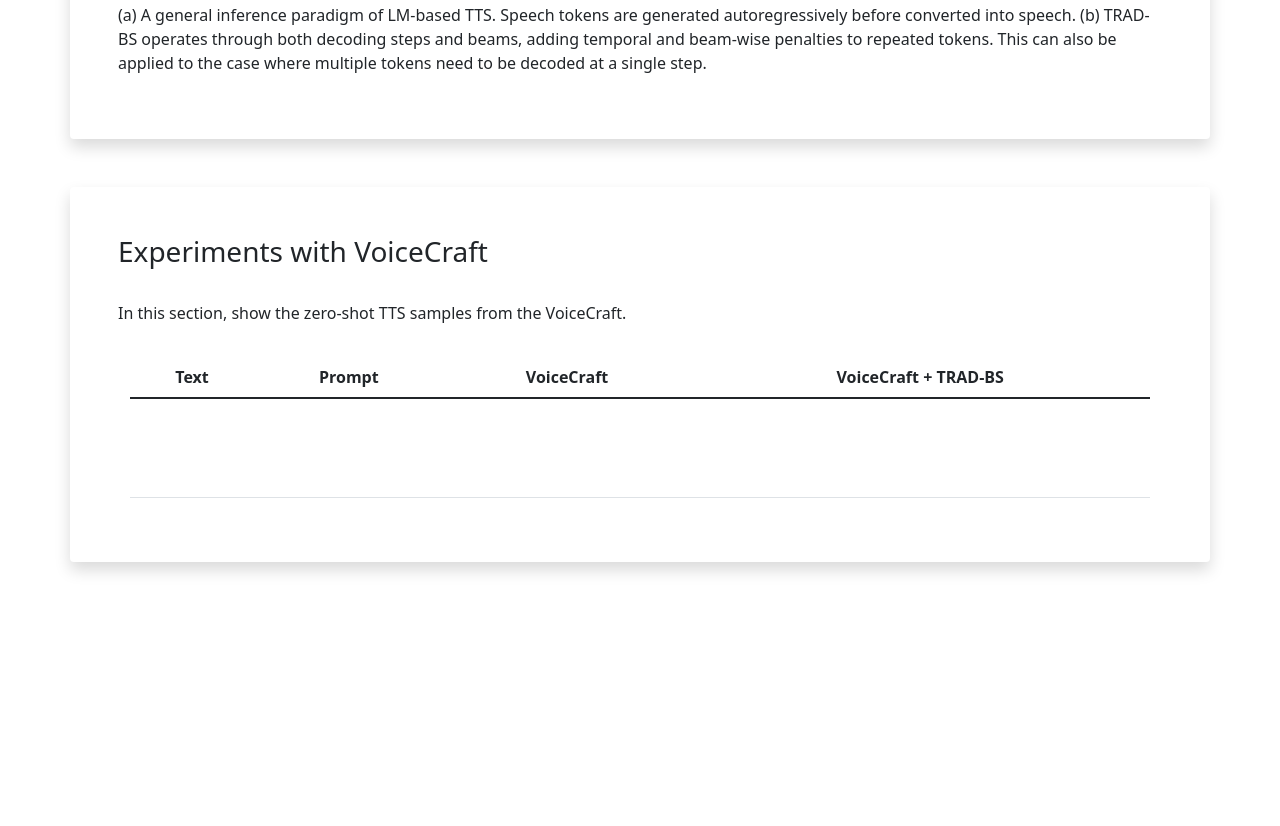
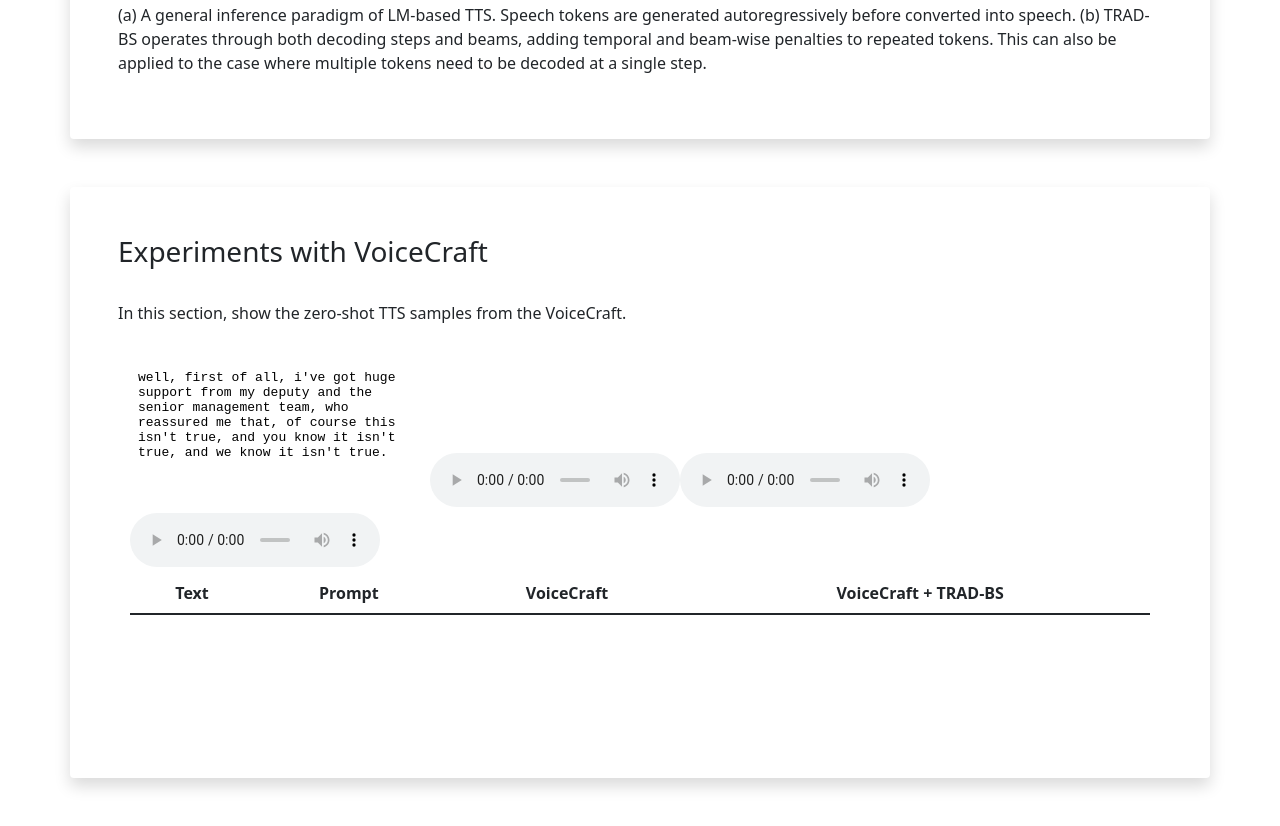
Before and after one commit to TuZehai/trad-bs.github.io, a plain HTML site: page index.html in a window 1280 px wide. Shown: the part 1045-1871 px from the top of the page. Before the commit the page ends 1655 px from the top, so only its background shows below. Drawn offline with nearby package versions, Linux system fonts and the light colour scheme.

Commit message:
attempts to add wav & txt

```diff
--- a/index.html
+++ b/index.html
@@ -88,10 +88,20 @@
                 <tbody>
 
                     <tr height=100px>
-                        <td></td>
-                        <td></td>
-                        <td></td>
-                        <td></td>
+                        <iframe src="data/texts/POD1000000013_S0000073_to_POD1000000013_S0000089_baseline.txt"></iframe>
+                        <audio controls>
+                            <source src="data/prompts/POD1000000013_S0000073.wav" type="audio/wav">
+                            Your browser does not support the audio element.
+                        </audio>
+                        <audio controls>
+                            <source src="data/voicecraft/POD1000000013_S0000073_to_POD1000000013_S0000089_baseline.wav"
+                                type="audio/wav">
+                            Your browser does not support the audio element.
+                        </audio> <audio controls>
+                            <source src="data/tradbs/POD1000000013_S0000073_to_POD1000000013_S0000089_beamsearch.wav"
+                                type="audio/wav">
+                            Your browser does not support the audio element.
+                        </audio>
                     </tr>
 
                 </tbody>
```
